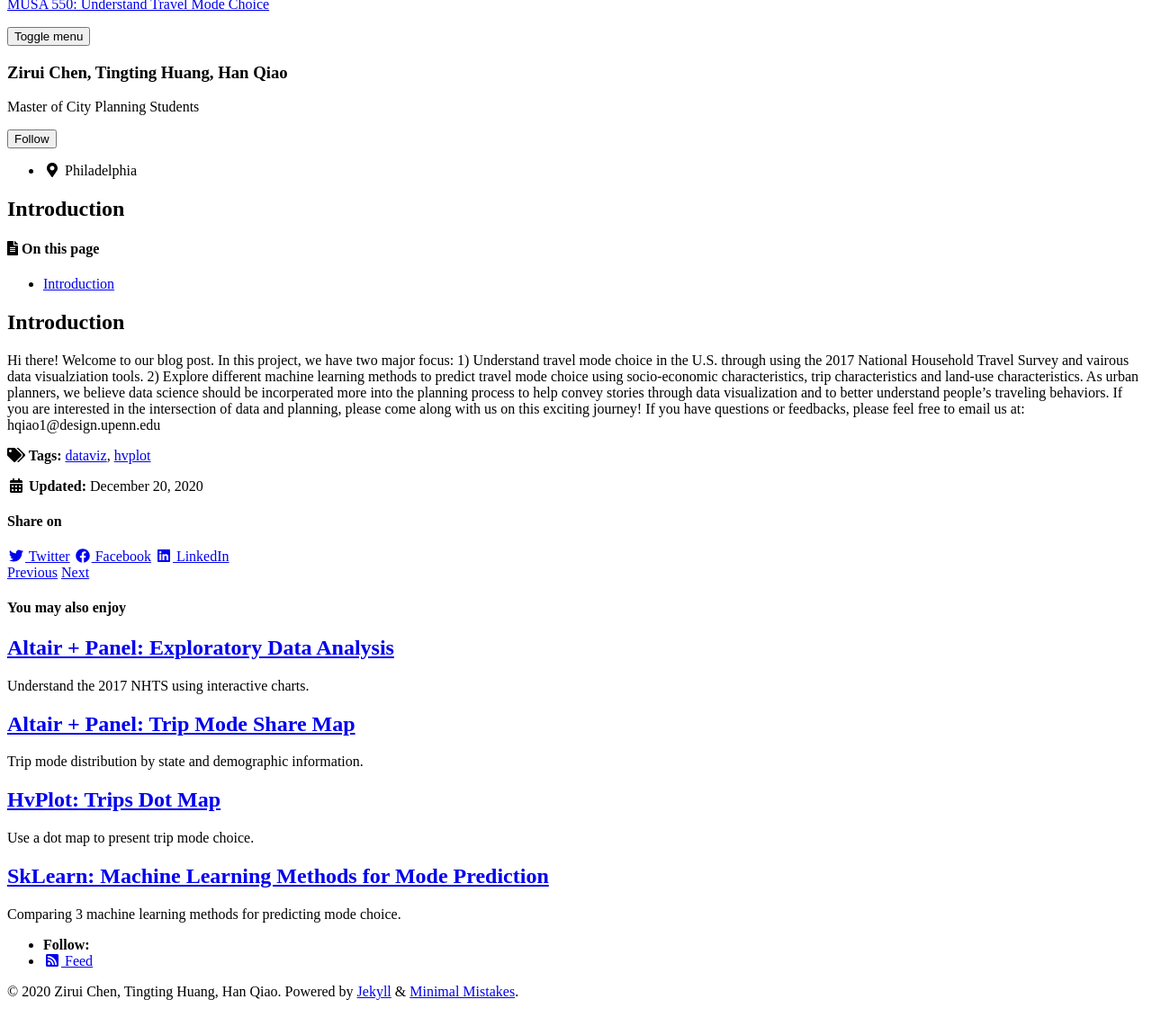
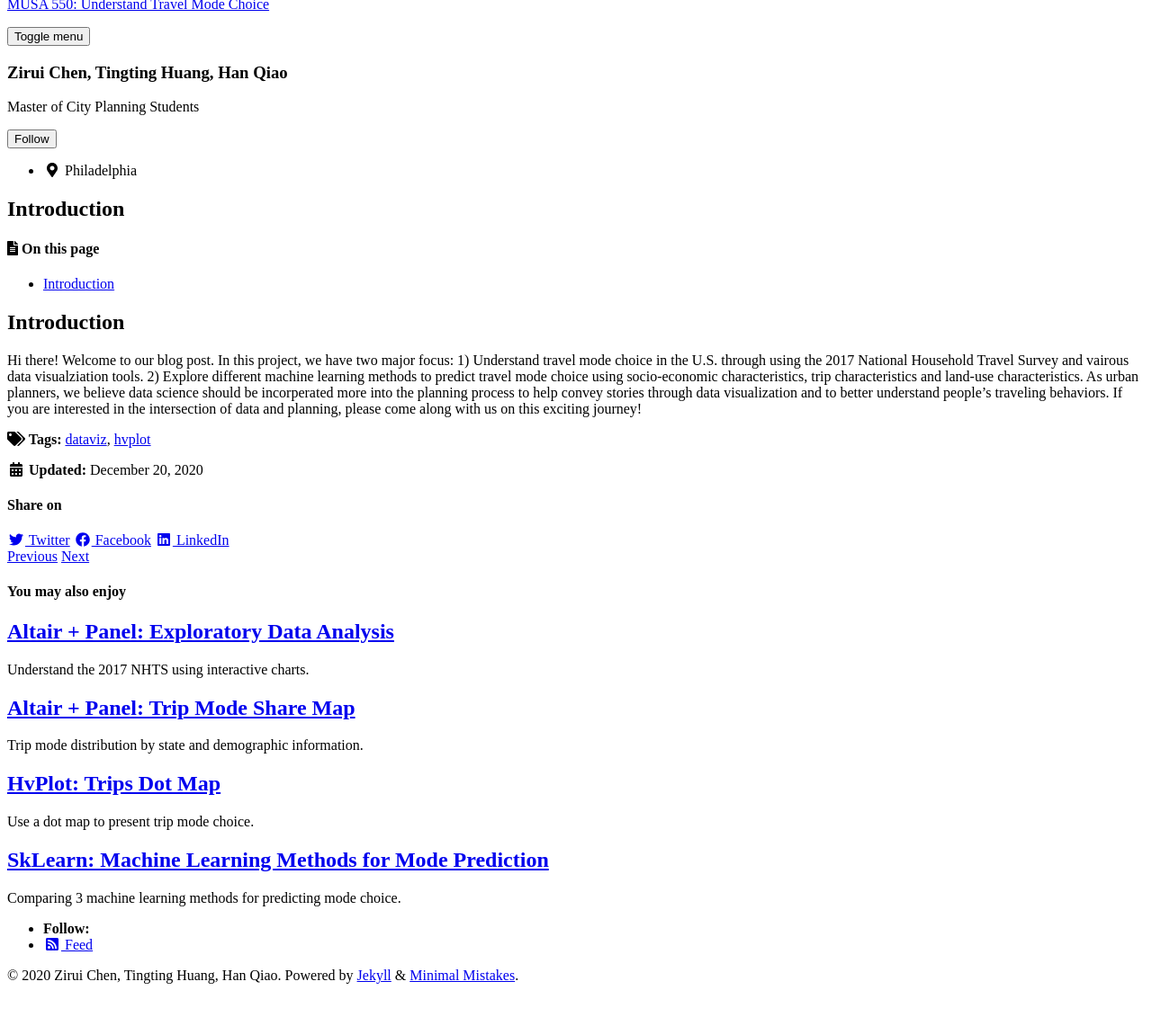
Before and after one commit to hqiao97/travelmode, a Jekyll site: the page built from _posts/2020-12-20-Introduction.md, in a window 1280 px wide, cut to the strip 112-1294 px from the top of the page. Shown: the top 1151 px of the strip at 90% size. Built offline with Jekyll 4.4.1, drawn with Linux system fonts in a browser that asks for light colours; cached includes are drawn as plain includes; nearby versions of some CDN libraries.

Commit message:
Update 2020-12-20-Introduction.md

```diff
--- a/_posts/2020-12-20-Introduction.md
+++ b/_posts/2020-12-20-Introduction.md
@@ -16,5 +16,4 @@ data visualziation tools.
 trip characteristics and land-use characteristics.
 As urban planners, we believe data science should be incorperated more into the planning process to help convey stories through
 data visualization and to better understand people's traveling behaviors. If you are interested in the intersection of data and
-planning, please come along with us on this exciting journey! If you have questions or feedbacks, please feel free to email us at:
-hqiao1@design.upenn.edu
+planning, please come along with us on this exciting journey!
```
